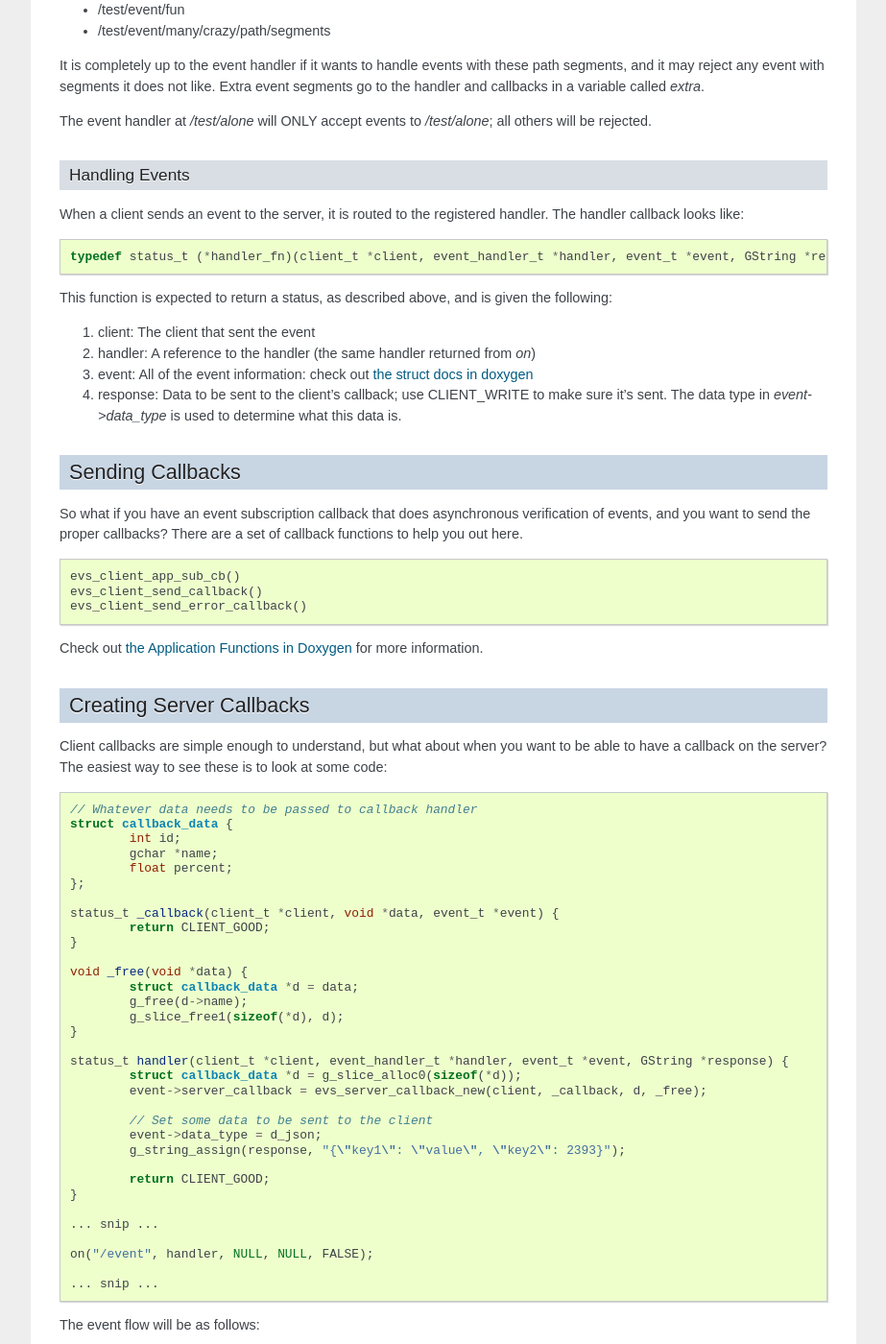
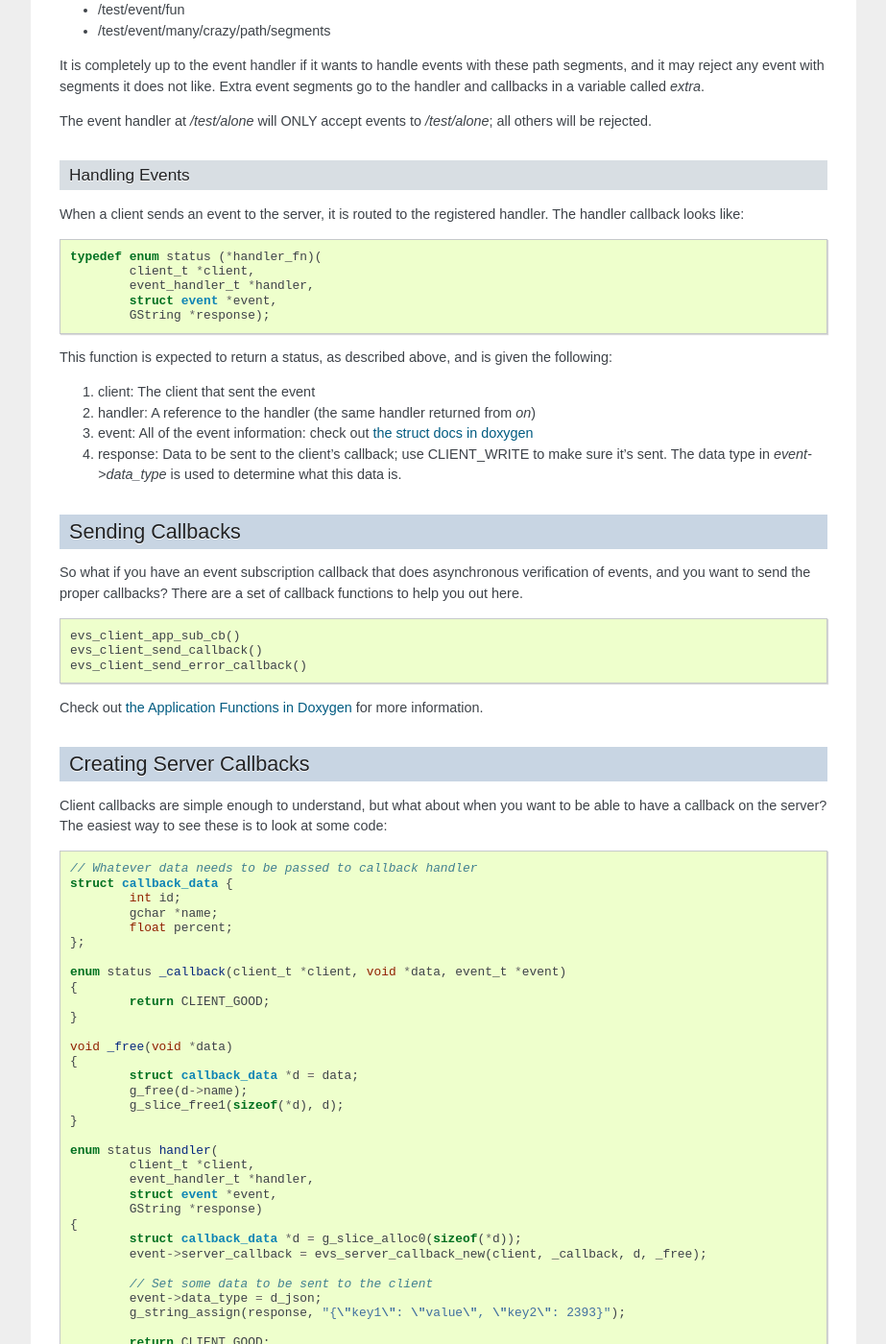
Before and after one commit to boniface/quick.io, a Sphinx documentation site: the page built from docs/applications.rst, in a window 1280 px wide and 1400 px high, scrolled down 1852 px. Shown: the whole window at 96% size, without its empty margins (198-1121 px from the left). Built offline with Sphinx 7.4.7, drawn with Linux system fonts in a browser that asks for light colours; formulas are drawn with MathJax 3.

Commit message:
Updating documentation for style changes

```diff
--- a/docs/applications.rst
+++ b/docs/applications.rst
@@ -80,7 +80,11 @@ When a client sends an event to the server, it is routed to the registered handl
 
 .. code-block:: c
 
-	typedef status_t (*handler_fn)(client_t *client, event_handler_t *handler, event_t *event, GString *response);
+	typedef enum status (*handler_fn)(
+		client_t *client,
+		event_handler_t *handler,
+		struct event *event,
+		GString *response);
 
 This function is expected to return a status, as described above, and is given the following:
 
@@ -116,17 +120,24 @@ Client callbacks are simple enough to understand, but what about when you want t
 		float percent;
 	};
 
-	status_t _callback(client_t *client, void *data, event_t *event) {
+	enum status _callback(client_t *client, void *data, event_t *event)
+	{
 		return CLIENT_GOOD;
 	}
 
-	void _free(void *data) {
+	void _free(void *data)
+	{
 		struct callback_data *d = data;
 		g_free(d->name);
 		g_slice_free1(sizeof(*d), d);
 	}
 
-	status_t handler(client_t *client, event_handler_t *handler, event_t *event, GString *response) {
+	enum status handler(
+		client_t *client,
+		event_handler_t *handler,
+		struct event *event,
+		GString *response)
+	{
 		struct callback_data *d = g_slice_alloc0(sizeof(*d));
 		event->server_callback = evs_server_callback_new(client, _callback, d, _free);
 
```
Also changed, not shown: 1 other file.
